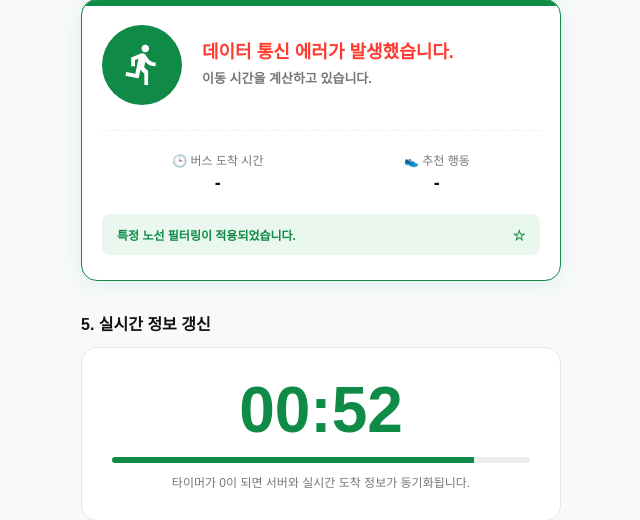
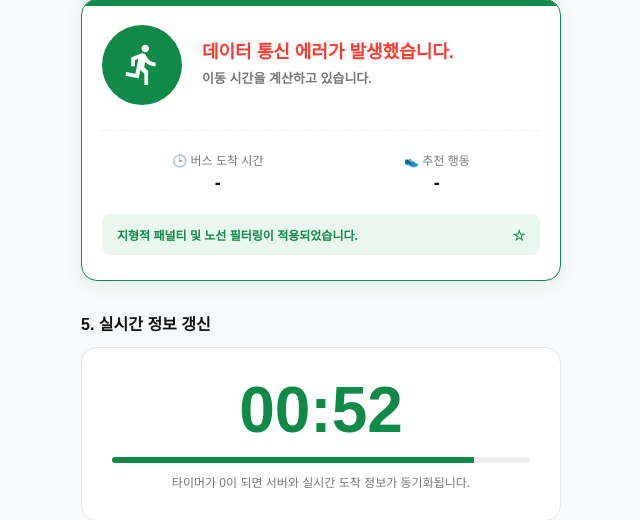
Before and after one commit to jmin7190-ship-it/kwangwoon-run, a Flask app: page / in a window 1280 px wide. Shown: the part 547-1067 px from the top of the page, without its empty margins (319-959 px from the left). Run offline with Flask 3, Linux system fonts and the light colour scheme; data that the repository does not hold is empty; some web fonts are replaced.

Commit message:
Update index.html

```diff
--- a/templates/index.html
+++ b/templates/index.html
@@ -120,7 +120,7 @@
             <div class="data-box"><h3>🕒 버스 도착 시간</h3><p id="main-time">-</p></div>
             <div class="data-box"><h3>👟 추천 행동</h3><p id="main-action">-</p></div>
         </div>
-        <div class="action-footer"><span id="main-submsg">특정 노선 필터링이 적용되었습니다.</span><span>☆</span></div>
+        <div class="action-footer"><span id="main-submsg">지형적 패널티 및 노선 필터링이 적용되었습니다.</span><span>☆</span></div>
     </div>
 
     <div class="section-title">5. 실시간 정보 갱신</div>
@@ -141,7 +141,7 @@
 <script>
     let currentBuilding = 'bima';
     let currentDirection = '11285';
-    let currentBus = 'all'; // 전체(가장 빠른 버스) 또는 특정 노선
+    let currentBus = 'all';
     let refreshSeconds = 60;
     let timerInterval = null;
     let cachedBusData = null;
@@ -151,12 +151,10 @@
         return Math.floor(seconds / 60) + "분";
     }
 
-    // 방향에 따라 버스 버튼을 동적으로 그려주는 함수
     function updateBusButtons() {
         const group = document.getElementById('bus-group');
         let buses = currentDirection === '11285' ? ['261', '1137', '163'] : ['163', '1144', '261'];
 
-        // 현재 선택된 버스가 바뀐 정류장에 안 서는 버스라면 'all'로 리셋
         if (currentBus !== 'all' && !buses.includes(currentBus)) {
             currentBus = 'all';
         }
@@ -178,6 +176,7 @@
                 document.getElementById('progress-bar').style.width = `${(refreshSeconds / 60) * 100}%`;
 
                 if(cachedBusData && cachedBusData.status === "success" && cachedBusData.best_bus) {
+                    // 0초 미만으로 떨어지지 않게 방어 로직 적용
                     if(cachedBusData.best_bus.seconds > 0) cachedBusData.best_bus.seconds--;
                     document.getElementById('main-time').innerText = formatMinutes(cachedBusData.best_bus.seconds);
 
@@ -200,7 +199,6 @@
         document.getElementById('progress-bar').style.width = '100%';
         document.getElementById('big-timer').innerText = '00:60';
 
-        // URL에 bus 파라미터가 추가되었습니다!
         fetch(`/api/bus?start=${currentBuilding}&dir=${currentDirection}&bus=${currentBus}`)
             .then(res => res.json())
             .then(data => {
@@ -255,17 +253,17 @@
         document.querySelectorAll('#dir-' + dir).forEach(el => el.classList.add('active'));
         document.querySelectorAll('.building-card[id^="dir-"]').forEach(el => { if(el.id !== 'dir-' + dir) el.classList.remove('active'); });
         currentDirection = dir;
-        updateBusButtons(); // 정류장이 바뀌면 노선 버튼도 갱신
+        updateBusButtons();
         fetchData();
     }
 
     function selectBus(busNum) {
         currentBus = busNum;
-        updateBusButtons(); // 클릭 시 시각적 활성화 변경
+        updateBusButtons();
         fetchData();
     }
 
-    updateBusButtons(); // 초기 노선 버튼 렌더링
+    updateBusButtons();
     fetchData();
     startTimer();
 </script>
```
